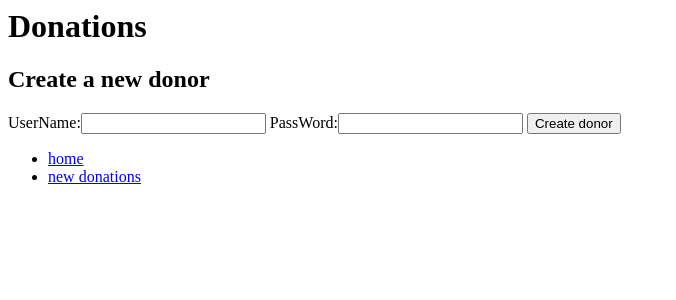
After one commit to pcewebpython/flask-mailroom, a Flask app: template templates/login.jinja2 in a window 1280 px wide. The commit adds this page. Shown: the top 300 px of the page, without its empty margins (0-676 px from the left). Run offline with Flask 2, Linux system fonts and the light colour scheme; the template is opened without the code that fills it, so the values that code supplies are empty.

Commit message:
Initial commit

```diff
--- a/main.py
+++ b/main.py
@@ -3,18 +3,50 @@ import base64
 
 from flask import Flask, render_template, request, redirect, url_for, session
 
-from model import Donation
+from model import Donation, Donor
 
 app = Flask(__name__)
 
 @app.route('/')
 def home():
-    return redirect(url_for('all'))
+    return redirect(url_for('all_donations'))
 
-@app.route('/donations/')
+
+@app.route('/create/', methods=['Get','POST'])
+def create():
+    if request.method == 'POST':
+        donor = Donor()
+        donor.donor(name=request.form['name'])
+        value = Donor(value=request.form['value'])
+        donor.save()
+        value.save()
+    else:
+        return render_template('donations.jinja2')
+
+
+@app.route('/donations/', methods=['GET', 'POST'])
 def all():
     donations = Donation.select()
     return render_template('donations.jinja2', donations=donations)
+
+@app.route('/donations/<name>', methods=['GET', 'POST'])
+def donations_for(name):
+    if request.method == 'GET':
+        return redirect(url_for('all_donations'))
+
+    elif request.method == 'POST':
+        session['donor_name'] = request.form['name']
+        session['donor_amount'] = request.form['value']
+        donations = Donation.select().join(Donor).where(Donor.name == name)
+
+        if donations is True:
+            create()
+            return redirect(url_for('all_donations'))
+
+        return render_template('create.jinja2', error="Incorrect donor name.")
+
+    else:
+        return render_template('donations.jinja2', donations=donations)
 
 
 if __name__ == "__main__":
--- a/templates/base.jinja2
+++ b/templates/base.jinja2
@@ -6,5 +6,9 @@
 	<h1>Donations</h1>
 	<h2>{% block subtitle %} {% endblock subtitle %}</h2>
 	{% block content %} {% endblock content %}
+    <ul>
+        <li><a href="{{ url_for('home') }}">home</a></li>
+        <li><a href="{{ url_for('create') }}">new donations</a></li>
+    </ul>
 </body>
 </html>
--- /dev/null
+++ b/templates/login.jinja2
@@ -0,0 +1,12 @@
+{% extends 'base.jinja2' %}
+
+{% block subtitle %}Create a new donor{% endblock subtitle %}
+
+{% block content %}
+<form method="POST" action="/login/">
+    <label for="name-input">UserName:</label><input id="name-input" type="text" name="name">
+    <label for="amount-input">PassWord:</label><input id="amount-input" type="password" name="password">
+    <input type="submit" value="Create donor">
+</form>
+{{ error }}
+{% endblock content %}
```
Also changed, not shown: model.py (+12 -2 lines), setup.py (+6 -3 lines), templates/all_donations.jinja2 (added, +13 -0 lines), templates/create.jinja2 (added, +11 -0 lines), templates/donations.jinja2 (+11 -1 lines), 1 other file.
